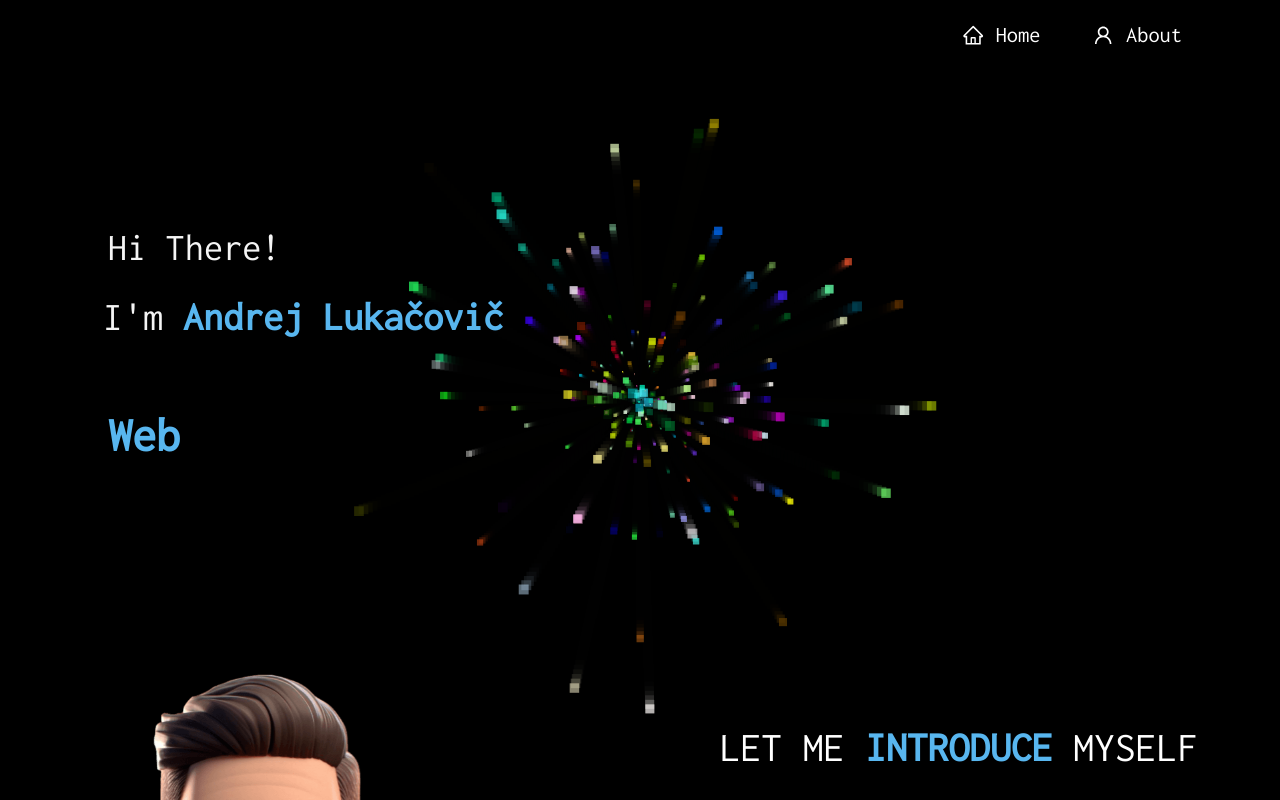
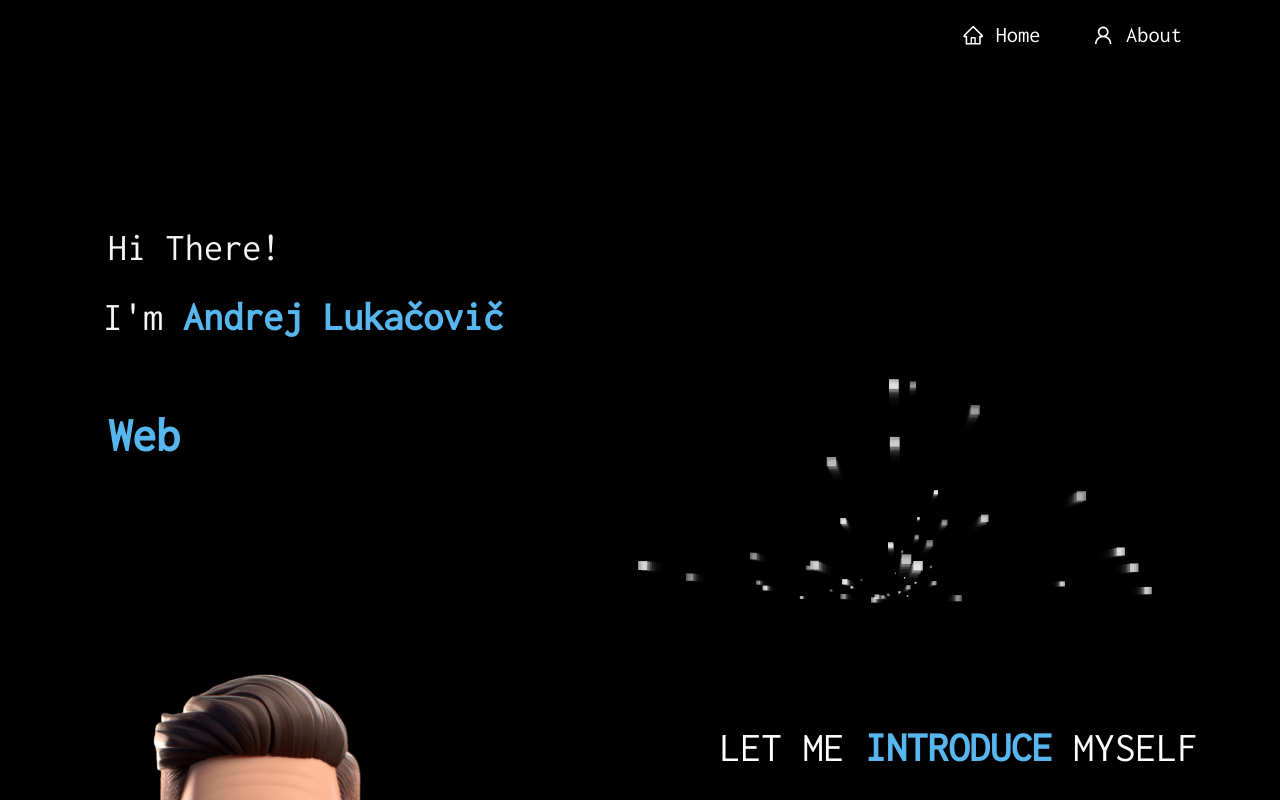
Before and after one commit to lukacan/WebApp, a React (Create React App) app: page / in a window 1280 px wide. Shown: the top 800 px of the page. Built offline with nearby package versions, Linux system fonts and the light colour scheme.

Commit message:
Particles updated

```diff
--- a/src/components/Particle.js
+++ b/src/components/Particle.js
@@ -38,44 +38,42 @@ function Particle() {
                             fillColor: "#000000",
                             length: 3
                         }
-                    }
+                    },
+                    repulse: {}
                 },
                 detectRetina: true,
                 background: {
                     color: "#000"
                 },
-                emitters: {
-                    direction: "none",
+                emitters: [{
+                    direction: "top-left",
                     rate: {
-                        delay: 0.25,
-                        quantity: 10
+                        delay: 1,
+                        quantity: 4
                     },
                     position: {
-                        x: 50,
-                        y: 50
+                        x: 70,
+                        y: 75
                     },
-                    size: {
-                        width: 0,
-                        height: 0
+                    life: {
+                        count: 10
+                    }
+                },
+                {
+                    direction: "top-right",
+                    rate: {
+                        delay: 1,
+                        quantity: 4
                     },
-                    spawnColor: {
-                        value: "#ff0000",
-                        animation: {
-                            h: {
-                                enable: true,
-                                speed: 5
-                            },
-                            l: {
-                                enable: true,
-                                speed: 0,
-                                offset: {
-                                    min: 20,
-                                    max: 80
-                                }
-                            }
-                        }
+                    position: {
+                        x: 70,
+                        y: 75
+                    },
+                    life: {
+                        count: 10
                     }
-                }
+                },],
+
             }}
         />
     );
```
